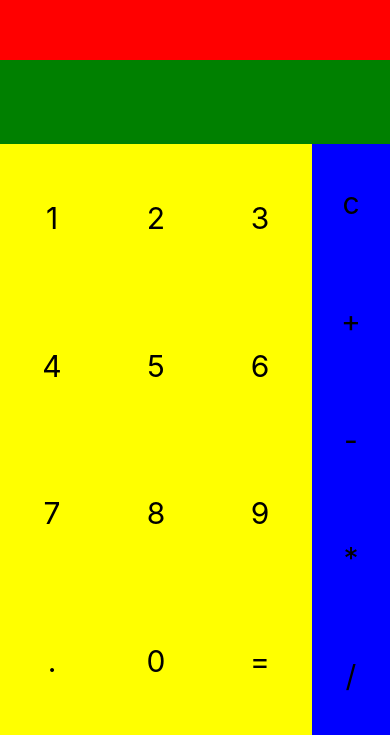
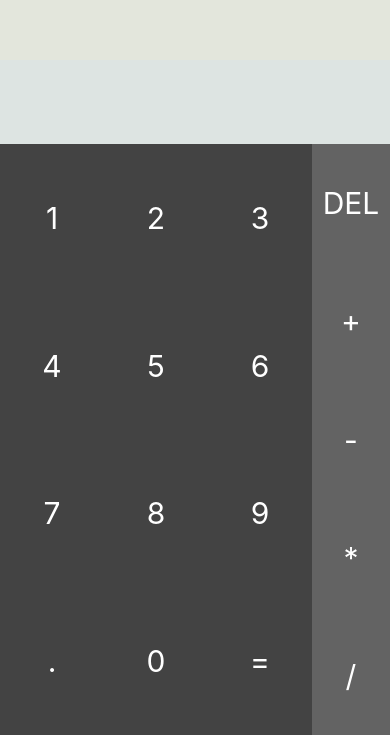
Before and after one commit to darrencavell/codedamn, a React Native app: screen / in a window 390 px wide. Shown: the part 109-844 px from the top of the page. Built offline with nearby package versions, Linux system fonts and the light colour scheme.

Commit message:
DEV-12 calculator part8
calculator part8

```diff
--- a/App.js
+++ b/App.js
@@ -24,7 +24,7 @@ export default class App extends Component {
       resultText: '',
       calculationText: ''
     }
-    this.ops = ["c", "+", "-", "*", "/"]
+    this.ops = ["DEL", "+", "-", "*", "/"]
     this.nums = [[1, 2, 3], [4, 5, 6], [7, 8, 9], ['.', 0, '=']]
   }
   validate(){
@@ -41,7 +41,7 @@ export default class App extends Component {
   }
   padOperate(operator){
     switch(operator){
-      case 'c':
+      case 'DEL':
         this.setState({
           resultText: this.state.resultText.substring(0, this.state.resultText.length-1)
         })
@@ -78,17 +78,17 @@ export default class App extends Component {
       let row = []
       for(let j = 0; j < 3; j++){
         row.push(
-          <TouchableOpacity onPress={() => this.padPressed(this.nums[i][j])} style={styles.pad}>
+          <TouchableOpacity key={this.nums[i][j]} onPress={() => this.padPressed(this.nums[i][j])} style={styles.pad}>
             <Text style={styles.padText}>{this.nums[i][j]}</Text>
           </TouchableOpacity>
         )
       }
-      numpads.push(<View style={styles.row}>{row}</View>);
+      numpads.push(<View key={i} style={styles.row}>{row}</View>);
     }
     let oppads = []
     for(let i = 0; i < 5; i++){
       oppads.push(
-        <TouchableOpacity onPress={() => this.padOperate(this.ops[i])} style={styles.pad}>
+        <TouchableOpacity key={this.ops[i]} onPress={() => this.padOperate(this.ops[i])} style={styles.pad}>
           <Text style={styles.padText}>{this.ops[i]}</Text>
         </TouchableOpacity>
       )
@@ -122,23 +122,23 @@ const styles = StyleSheet.create({
   },
   result: {
     flex: 2,
-    backgroundColor: "red",
+    backgroundColor: "#E3E6DC",
     justifyContent: "center",
     alignItems: "flex-end"
   },
   resultText: {
     fontSize: 30,
-    color: "white"
+    color: "#000000"
   },
   calculation: {
     flex: 1,
-    backgroundColor: "green",
+    backgroundColor: "#DDE4E2",
     justifyContent: "center",
     alignItems: "flex-end"
   },
   calculationText: {
     fontSize: 20,
-    color: "white"
+    color: "#000000"
   },
   buttons: {
     flex: 7,
@@ -146,7 +146,7 @@ const styles = StyleSheet.create({
   },
   numbers: {
     flex: 4,
-    backgroundColor: "yellow"
+    backgroundColor: "#434343"
   },
   row: {
     flex: 1,
@@ -161,11 +161,12 @@ const styles = StyleSheet.create({
     alignSelf: "stretch"
   },
   padText: {
-    fontSize: 30
+    fontSize: 30,
+    color: "white"
   },
   operations: {
     flex: 1,
-    backgroundColor: "blue",
+    backgroundColor: "#636363",
     justifyContent: "space-around",
     alignItems: "center"
   }
```
